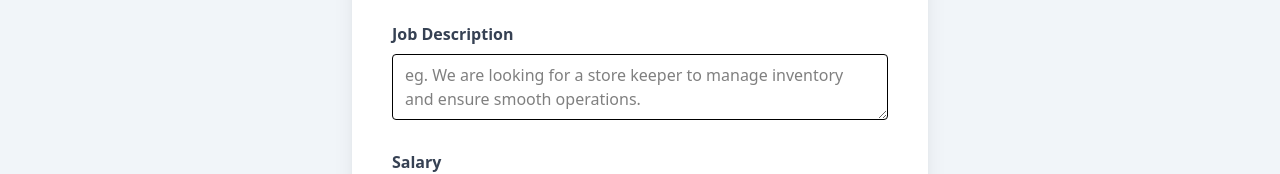
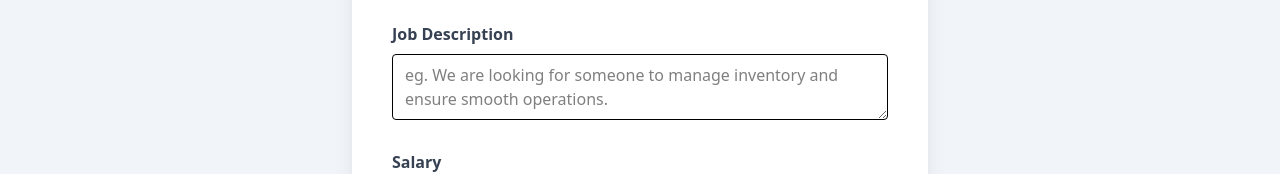
Before and after one commit to AsieduAmos/Jaman-Jobs, a React (Vite) app: page /addjob in a window 1280 px wide. Shown: the part 410-584 px from the top of the page. Built offline with nearby package versions, Linux system fonts and the light colour scheme.

Commit message:
formSubmit function created in addjob file

```diff
--- a/src/App.jsx
+++ b/src/App.jsx
@@ -18,15 +18,15 @@ import JobDetails, {jobLoader} from './pages/JobDetails'
 
 const App = () => {
 
-  const addJob = async (addNewJob) => {
-    const res = await fetch('http://localhost:5000/jobs', {
+  const addJob = async (newJob) => {
+    const res = await fetch('http://localhost:7000/jobs', {
       method: 'POST',
       headers: {
         'Content-Type': 'application/json'
       },
-      body: JSON.stringify(addNewJob)
+      body: JSON.stringify(newJob)
 
-    })
+    });
     return;
   };
 
--- a/src/pages/AddJob.jsx
+++ b/src/pages/AddJob.jsx
@@ -5,8 +5,8 @@ import { useNavigate } from 'react-router-dom'
 
 const AddJob = ({submitJob}) => {
 
+const [title, setTitle] = useState('')
   const [type, setType] = useState('Full-Time')
-  const [title, setTitle] = useState('')
   const [description, setDescription] = useState('')
   const [salary, setSalary] = useState('GH 1,000 - GH 2,0000')
   const [location, setLocation] = useState('')
@@ -19,23 +19,25 @@ const AddJob = ({submitJob}) => {
 
   const formSubmit = (e) => {
     e.preventDefault();
-    const addNewJob = {
+
+   const newJob = {
+    title,
     type,
-      title,
     description,
+    location,
     salary,
-      location,
-      company: {
+    compay:{
       name: companyName,
       description: companyDescription,
       email,
-        phone
-      }
-    }
-    submitJob(addNewJob);
+      phone,
+    },
+   };
+    submitJob(newJob);
 
     return navigate('/jobpage');
   };
+
   return (
     <>
     <section className='bg-slate-100'>
@@ -85,7 +87,7 @@ const AddJob = ({submitJob}) => {
                  id='description'
                  name='description'
                  className='border rounded w-full py-2 px-3 mb-2'
-                 placeholder='eg. We are looking for a store keeper to manage inventory and ensure smooth operations.'
+                 placeholder='eg. We are looking for someone to manage inventory and ensure smooth operations.'
                  required
                   value={description}
                   onChange={(e) => setDescription(e.target.value)}
@@ -103,7 +105,7 @@ const AddJob = ({submitJob}) => {
                      value={salary}
                   onChange={(e) => setSalary(e.target.value)}
 
-                    <option value="GH 1,000 - GH 2,0000">GH 1,000 - GH 2,000</option>
+                    <option value="GH 1,000 - GH 2,000">GH 1,000 - GH 2,000</option>
                     <option value="GH 2,000 - GH 4,000">GH 2,000 - GH 4,000</option>
                     <option value="GH 4,000 - GH 6,000">GH 4,000 - GH 6,000</option>
                     <option value="GH 7,000 - GH 9,000">GH 4,000 - GH 6,000</option>
```
Lines whose indentation alone changed are shown as unchanged.
